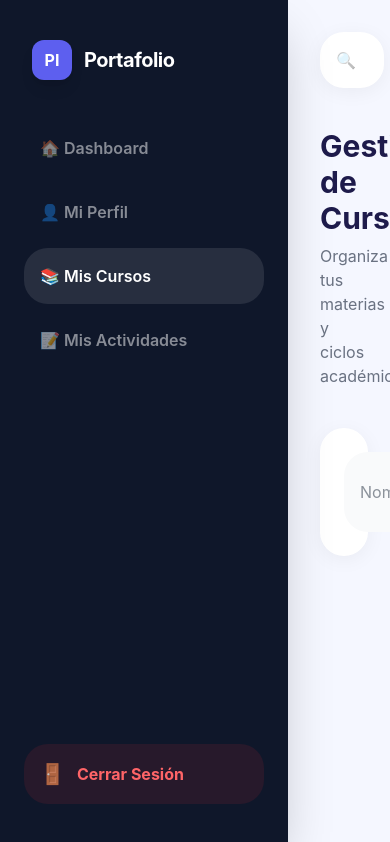
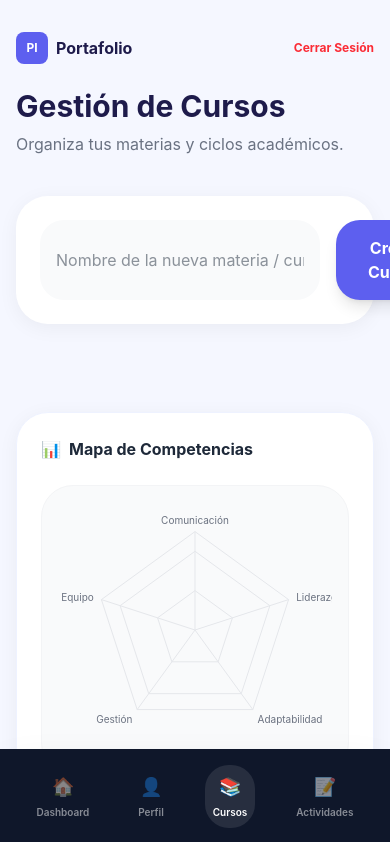
Before and after one commit to yohanchc01-cell/proyecto-identidad-profesional, a React app in the folder frontend/: page /courses in a window 390 px wide. Shown: the top 842 px of the page. Built offline with nearby package versions, Linux system fonts and the light colour scheme; the HTML template or start-up script is replaced by a standard one.

Commit message:
fix: Responsive mobile fixes

```diff
--- a/frontend/src/components/Layout.jsx
+++ b/frontend/src/components/Layout.jsx
@@ -4,10 +4,11 @@ import CompetencySidebar from "./CompetencySidebar";
 
 const Layout = ({ children }) => {
   return (
-    <div className="flex min-h-screen bg-primary-light font-sans text-gray-800">
+    <div className="flex flex-col xl:flex-row min-h-screen bg-primary-light font-sans text-gray-800">
       <Sidebar />
-      <main className="flex-1 p-8 overflow-y-auto">
-        <header className="flex justify-between items-center mb-10">
+
+      <main className="flex-1 p-4 md:p-8 overflow-y-auto pb-24 xl:pb-8">
+        <header className="hidden md:flex justify-between items-center mb-10">
           <div className="relative w-96">
             <input
               type="text"
@@ -16,16 +17,26 @@ const Layout = ({ children }) => {
             />
             <span className="absolute left-4 top-4 opacity-40">🔍</span>
           </div>
-
-          <div className="flex items-center gap-4">
-            {/* Espacio para acciones futuras */}
-          </div>
         </header>
 
+        {/* Mobile Header (Simplified) */}
+        <div className="md:hidden flex justify-between items-center mb-6 mt-4">
+          <div className="flex items-center gap-2">
+            <div className="w-8 h-8 bg-primary rounded-lg flex items-center justify-center font-bold text-white text-xs">PI</div>
+            <span className="font-bold text-primary-dark">Portafolio</span>
+          </div>
+          <button onClick={() => { localStorage.clear(); window.location.href="/login"; }} className="text-xs font-bold text-red-500">Cerrar Sesión</button>
+        </div>
+
         {children}
+
+        {/* Competency Sidebar for Mobile (at bottom) */}
+        <div className="xl:hidden mt-12 bg-white p-6 rounded-3xl shadow-soft border border-indigo-50">
+          <CompetencySidebar />
+        </div>
       </main>
 
-      {/* Right Sidebar */}
+      {/* Right Sidebar (Desktop only) */}
       <aside className="w-80 bg-white border-l p-8 hidden xl:flex flex-col h-screen sticky top-0 overflow-y-auto">
         <div className="flex items-center gap-3 mb-10 justify-end">
           <div className="flex items-center gap-2 bg-gray-100 p-2 pr-4 rounded-2xl hover:bg-gray-200 transition-all cursor-pointer group" onClick={() => { localStorage.clear(); window.location.href="/login"; }}>
--- a/frontend/src/components/Sidebar.jsx
+++ b/frontend/src/components/Sidebar.jsx
@@ -12,30 +12,34 @@ const Sidebar = () => {
   const isActive = (path) => location.pathname === path;
 
   return (
-    <div className="w-72 bg-[#0F172A] text-white p-6 flex flex-col h-screen sticky top-0 shadow-2xl z-50 no-print">
-      <div className="flex items-center gap-3 mb-10 px-2 mt-4">
+    <div className="fixed bottom-0 left-0 right-0 xl:relative xl:w-72 bg-[#0F172A] text-white p-4 xl:p-6 flex flex-row xl:flex-col items-center justify-around xl:justify-start xl:h-screen shadow-2xl z-50 no-print">
+      <div className="hidden xl:flex items-center gap-3 mb-10 px-2 mt-4">
         <div className="w-10 h-10 bg-[#5D5FEF] rounded-xl flex items-center justify-center font-bold shadow-lg">PI</div>
         <span className="text-xl font-bold tracking-tight">Portafolio</span>
       </div>
 
-      <nav className="flex-1 space-y-2">
-        <Link to="/dashboard" className={`flex items-center gap-4 p-4 rounded-2xl transition-all font-semibold ${isActive("/dashboard") || isActive("/") ? "bg-white/10 text-white" : "text-white/50 hover:bg-white/5 hover:text-white"}`}>
-          🏠 Dashboard
+      <nav className="flex flex-row xl:flex-col flex-1 gap-2 w-full justify-around xl:justify-start">
+        <Link to="/dashboard" className={`flex flex-col xl:flex-row items-center gap-1 xl:gap-4 p-2 xl:p-4 rounded-2xl transition-all font-semibold ${isActive("/dashboard") || isActive("/") ? "bg-white/10 text-white" : "text-white/50 hover:bg-white/5 hover:text-white"}`}>
+          <span className="text-lg xl:text-base">🏠</span>
+          <span className="text-[10px] xl:text-base">Dashboard</span>
         </Link>
-        <Link to="/view-profile" className={`flex items-center gap-4 p-4 rounded-2xl transition-all font-semibold ${isActive("/view-profile") ? "bg-white/10 text-white" : "text-white/50 hover:bg-white/5 hover:text-white"}`}>
-          👤 Mi Perfil
+        <Link to="/view-profile" className={`flex flex-col xl:flex-row items-center gap-1 xl:gap-4 p-2 xl:p-4 rounded-2xl transition-all font-semibold ${isActive("/view-profile") ? "bg-white/10 text-white" : "text-white/50 hover:bg-white/5 hover:text-white"}`}>
+          <span className="text-lg xl:text-base">👤</span>
+          <span className="text-[10px] xl:text-base">Perfil</span>
         </Link>
-        <Link to="/courses" className={`flex items-center gap-4 p-4 rounded-2xl transition-all font-semibold ${isActive("/courses") ? "bg-white/10 text-white" : "text-white/50 hover:bg-white/5 hover:text-white"}`}>
-          📚 Mis Cursos
+        <Link to="/courses" className={`flex flex-col xl:flex-row items-center gap-1 xl:gap-4 p-2 xl:p-4 rounded-2xl transition-all font-semibold ${isActive("/courses") ? "bg-white/10 text-white" : "text-white/50 hover:bg-white/5 hover:text-white"}`}>
+          <span className="text-lg xl:text-base">📚</span>
+          <span className="text-[10px] xl:text-base">Cursos</span>
         </Link>
-        <Link to="/activities" className={`flex items-center gap-4 p-4 rounded-2xl transition-all font-semibold ${isActive("/activities") ? "bg-white/10 text-white" : "text-white/50 hover:bg-white/5 hover:text-white"}`}>
-          📝 Mis Actividades
+        <Link to="/activities" className={`flex flex-col xl:flex-row items-center gap-1 xl:gap-4 p-2 xl:p-4 rounded-2xl transition-all font-semibold ${isActive("/activities") ? "bg-white/10 text-white" : "text-white/50 hover:bg-white/5 hover:text-white"}`}>
+          <span className="text-lg xl:text-base">📝</span>
+          <span className="text-[10px] xl:text-base">Actividades</span>
         </Link>
       </nav>
 
       <button
         onClick={handleLogout}
-        className="mt-auto flex items-center gap-3 p-4 bg-red-500/10 text-red-400 hover:bg-red-500 hover:text-white rounded-2xl transition-all mb-4 cursor-pointer font-bold group"
+        className="hidden xl:flex mt-auto items-center gap-3 p-4 bg-red-500/10 text-red-400 hover:bg-red-500 hover:text-white rounded-2xl transition-all mb-4 cursor-pointer font-bold group"
       >
         <span className="text-xl group-hover:scale-110 transition-transform">🚪</span>
         <span>Cerrar Sesión</span>
```
